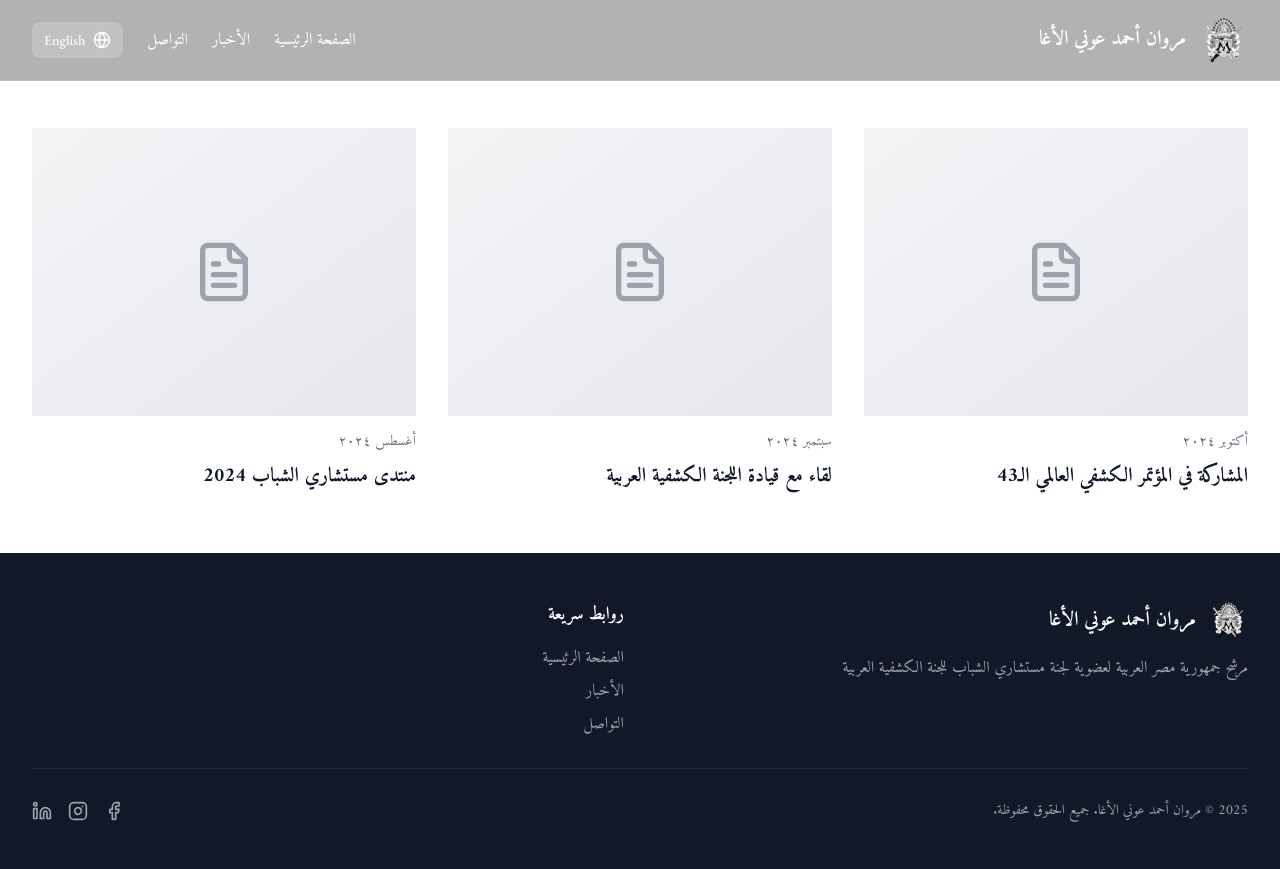
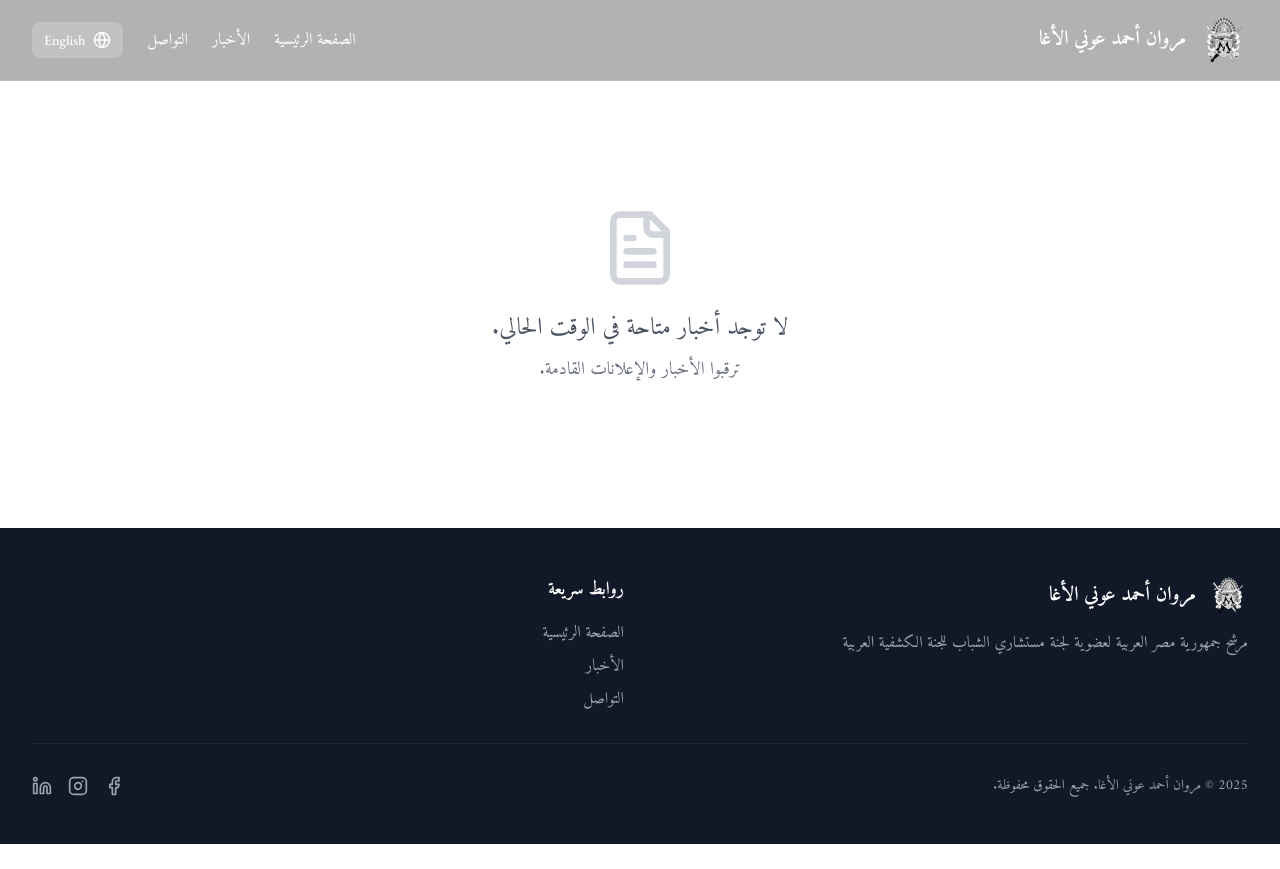
Before and after one commit to YazanFAlagan/marwan-, a Next.js app: page /news in a window 1280 px wide. After the commit the page ends 844 px from the top, so only its background shows below. Built offline with nearby package versions, Linux system fonts and the light colour scheme.

Commit message:
Clear news page for future content

```diff
--- a/src/data/newsData.ts
+++ b/src/data/newsData.ts
@@ -11,68 +11,7 @@ export interface NewsItem {
   imageUrl?: string;
 }
 
-export const newsData: NewsItem[] = [
-  {
-    id: 1,
-    slug: "world-scout-conference-43",
-    titleEn: "Participation in the 43rd World Scout Conference",
-    titleAr: "المشاركة في المؤتمر الكشفي العالمي الـ43",
-    descriptionEn: "Representing Egypt at the World Scout Conference in Cairo",
-    descriptionAr: "تمثيل مصر في المؤتمر الكشفي العالمي بالقاهرة",
-    contentEn: `The 43rd World Scout Conference was held in Cairo, Egypt, bringing together scout leaders and representatives from around the globe. As a representative of the Arab Republic of Egypt, I had the honor of participating in this historic gathering.
-
-The conference focused on key issues affecting youth development, international cooperation, and the future of the scouting movement. Discussions included strategic planning for the next decade, youth engagement initiatives, and strengthening partnerships across regions.
-
-This event provided an invaluable opportunity to exchange ideas with international colleagues, share Egypt's scouting achievements, and contribute to shaping the global scouting agenda for the coming years.`,
-    contentAr: `عُقد المؤتمر الكشفي العالمي الـ43 في القاهرة، مصر، حيث جمع قادة وممثلي الكشافة من جميع أنحاء العالم. وبصفتي ممثلاً لجمهورية مصر العربية، كان لي شرف المشاركة في هذا التجمع التاريخي.
-
-ركز المؤتمر على القضايا الرئيسية التي تؤثر على تنمية الشباب والتعاون الدولي ومستقبل الحركة الكشفية. تضمنت المناقشات التخطيط الاستراتيجي للعقد القادم، ومبادرات إشراك الشباب، وتعزيز الشراكات عبر المناطق.
-
-وفرت هذه الفعالية فرصة لا تقدر بثمن لتبادل الأفكار مع الزملاء الدوليين، ومشاركة إنجازات الكشافة المصرية، والمساهمة في تشكيل أجندة الكشافة العالمية للسنوات القادمة.`,
-    date: "2024-10-01",
-    imageUrl: ""
-  },
-  {
-    id: 2,
-    slug: "arab-scout-committee-meeting",
-    titleEn: "Meeting with Arab Scout Committee Leadership",
-    titleAr: "لقاء مع قيادة اللجنة الكشفية العربية",
-    descriptionEn: "Strategic discussions on youth development programs",
-    descriptionAr: "مناقشات استراتيجية حول برامج تنمية الشباب",
-    contentEn: `A productive meeting was held with the leadership of the Arab Scout Committee to discuss strategic initiatives for youth development across the Arab region.
-
-The discussions centered on enhancing youth participation in decision-making processes, developing innovative programs that address contemporary challenges, and strengthening cooperation between Arab scout organizations.
-
-Key outcomes included the establishment of new youth advisory mechanisms, plans for regional training programs, and commitments to increase youth representation in leadership positions throughout the Arab scouting community.`,
-    contentAr: `عُقد اجتماع مثمر مع قيادة اللجنة الكشفية العربية لمناقشة المبادرات الاستراتيجية لتنمية الشباب في جميع أنحاء المنطقة العربية.
-
-تركزت المناقشات على تعزيز مشاركة الشباب في عمليات صنع القرار، وتطوير برامج مبتكرة تعالج التحديات المعاصرة، وتعزيز التعاون بين المنظمات الكشفية العربية.
-
-تضمنت النتائج الرئيسية إنشاء آليات استشارية جديدة للشباب، وخطط لبرامج التدريب الإقليمية، والتزامات بزيادة تمثيل الشباب في المناصب القيادية في جميع أنحاء المجتمع الكشفي العربي.`,
-    date: "2024-09-15",
-    imageUrl: ""
-  },
-  {
-    id: 3,
-    slug: "youth-advisors-forum-2024",
-    titleEn: "Youth Advisors Forum 2024",
-    titleAr: "منتدى مستشاري الشباب 2024",
-    descriptionEn: "Annual gathering of youth advisors from across the Arab region",
-    descriptionAr: "التجمع السنوي لمستشاري الشباب من جميع أنحاء المنطقة العربية",
-    contentEn: `The Youth Advisors Forum 2024 brought together young leaders and advisors from across the Arab region for three days of intensive workshops, networking, and strategic planning.
-
-The forum addressed critical topics including climate action, digital literacy, peace building, and youth employment. Participants engaged in collaborative sessions to develop action plans and initiatives that will be implemented throughout the region.
-
-This annual gathering serves as a vital platform for youth voices to be heard and for young leaders to connect, share experiences, and work together towards common goals for the advancement of youth in the Arab world.`,
-    contentAr: `جمع منتدى مستشاري الشباب 2024 القادة الشباب والمستشارين من جميع أنحاء المنطقة العربية لمدة ثلاثة أيام من ورش العمل المكثفة والتواصل والتخطيط الاستراتيجي.
-
-تناول المنتدى موضوعات حاسمة بما في ذلك العمل المناخي، والمعرفة الرقمية، وبناء السلام، وتوظيف الشباب. شارك المشاركون في جلسات تعاونية لتطوير خطط عمل ومبادرات سيتم تنفيذها في جميع أنحاء المنطقة.
-
-يعمل هذا التجمع السنوي كمنصة حيوية لسماع أصوات الشباب وللقادة الشباب للتواصل وتبادل الخبرات والعمل معًا نحو أهداف مشتركة للنهوض بالشباب في العالم العربي.`,
-    date: "2024-08-20",
-    imageUrl: ""
-  }
-];
+export const newsData: NewsItem[] = [];
 
 export function getNewsById(id: number): NewsItem | undefined {
   return newsData.find(item => item.id === id);
```
